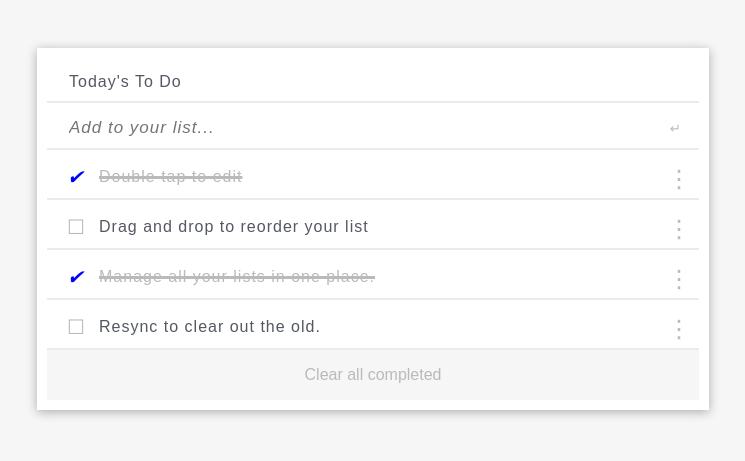
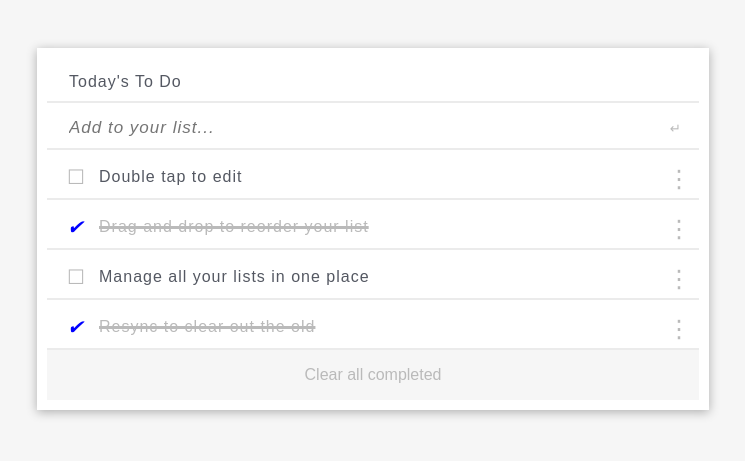
Before and after one commit to osmanwako/Todoliststructure, a website built with webpack: page src/index.html in a window 1280 px wide. Shown: the whole page, without its empty margins (267-1012 px from the left). Built offline with nearby package versions, Linux system fonts and the light colour scheme.

Commit message:
add list dynamically from array

```diff
--- a/src/assets/js/dom-elements.js
+++ b/src/assets/js/dom-elements.js
@@ -1,6 +1,53 @@
-const btncheckbox = document.querySelectorAll('.btn-checkbox');
-// export const btntrash = document.querySelectorAll('.button-trash');
-// export const btndrag = document.querySelectorAll('.button-drag');
-// export const partodo = document.querySelectorAll('.par-todo');
-// export default btncheckbox;
-export default btncheckbox;
+import showcheckbox from './event-listener.js';
+
+export const btnclear = document.getElementById('cleartodolist');
+export const stack = document.getElementById('todolistid');
+
+export const divunchecked = () => {
+  const div = document.createElement('div');
+  div.className = 'row show-unchecked';
+  return div;
+};
+
+export const divchecked = () => {
+  const div = document.createElement('div');
+  div.className = 'row show-checked';
+  return div;
+};
+
+export const btnchecked = () => {
+  const btn = document.createElement('button');
+  btn.className = 'row-button button-checked btn-checkbox';
+  btn.innerHTML = '&#10004;';
+  btn.addEventListener('click', showcheckbox);
+  return btn;
+};
+
+export const btnunchecked = () => {
+  const btn = document.createElement('button');
+  btn.className = 'row-button button-unchecked btn-checkbox';
+  btn.innerHTML = '&#9744;';
+  btn.addEventListener('click', showcheckbox);
+  return btn;
+};
+
+export const ptodo = () => {
+  const par = document.createElement('p');
+  par.className = 'row-par par-todo';
+  par.contenteditable = 'true';
+  return par;
+};
+
+export const btntrash = () => {
+  const btn = document.createElement('button');
+  btn.className = 'row-button button-trash';
+  btn.innerHTML = '<span class="material-icons">&#xe872;</span>';
+  return btn;
+};
+
+export const btndarg = () => {
+  const btn = document.createElement('button');
+  btn.className = 'row-button button-drag';
+  btn.innerHTML = '<span class="material-icons">&#8942;</span>';
+  return btn;
+};
--- a/src/assets/js/event-listener.js
+++ b/src/assets/js/event-listener.js
@@ -1,14 +1,6 @@
-import btncheckbox from './dom-elements.js';
-
-const checkboxlist = (event) => {
+const showcheckbox = (event) => {
   const parent = event.target.parentElement;
   parent.classList.toggle('show-unchecked');
   parent.classList.toggle('show-checked');
 };
-
-const getcheckbox = () => {
-  btncheckbox.forEach((element) => {
-    element.addEventListener('click', checkboxlist);
-  });
-};
-export default getcheckbox;
+export default showcheckbox;
--- /dev/null
+++ b/src/assets/js/local_stroge.js
@@ -0,0 +1,52 @@
+import {
+  btnclear,
+  stack,
+  btnchecked,
+  btnunchecked,
+  ptodo,
+  btndarg,
+  btntrash,
+  divunchecked,
+  divchecked,
+} from './dom-elements.js';
+
+const lists = [
+  {
+    order: 1,
+    task: 'Double tap to edit',
+    status: 0,
+  },
+  {
+    order: 2,
+    task: 'Drag and drop to reorder your list',
+    status: 1,
+  },
+  {
+    order: 3,
+    task: 'Manage all your lists in one place',
+    status: 0,
+  },
+  {
+    order: 4,
+    task: 'Resync to clear out the old',
+    status: 1,
+  },
+];
+
+const createlist = () => {
+  lists.forEach((list) => {
+    const p = ptodo();
+    p.textContent = list.task;
+    p.setAttribute('contenteditable', true);
+    if (list.status) {
+      const div = divchecked();
+      div.append(btnchecked(), btnunchecked(), p, btntrash(), btndarg());
+      stack.insertBefore(div, btnclear);
+    } else {
+      const div = divunchecked();
+      div.append(btnchecked(), btnunchecked(), p, btntrash(), btndarg());
+      stack.insertBefore(div, btnclear);
+    }
+  });
+};
+export default createlist;
--- a/src/index.html
+++ b/src/index.html
@@ -17,7 +17,7 @@
   </head>
   <body>
     <main class="main">
-      <section class="container">
+      <section class="container" id="todolistid">
         <div class="row">
           <p class="row-par par-title">Today's To Do</p>
           <button class="row-button button-reload">
@@ -37,76 +37,7 @@
             <span class="checkbox-icon">&#8629;</span>
           </button>
         </div>
-        <div class="row show-checked">
-          <button class="row-button button-checked btn-checkbox">
-            &#10004;
-          </button>
-          <button class="row-button button-unchecked btn-checkbox">
-            &#9744;
-          </button>
-          <p class="row-par par-todo" contenteditable="true">
-            Double tap to edit
-          </p>
-          <button class="row-button button-trash">
-            <span class="material-icons">&#xe872;</span>
-          </button>
-          <button class="row-button button-drag">
-            <span class="material-icons">&#8942;</span>
-          </button>
-        </div>
-        <div class="row show-unchecked">
-          <button class="row-button button-checked btn-checkbox">
-            &#10004;
-          </button>
-          <button class="row-button button-unchecked btn-checkbox">
-            &#9744;
-          </button>
-          <p class="row-par par-todo" contenteditable="true">
-            Drag and drop to reorder your list
-          </p>
-          <button class="row-button button-trash">
-            <span class="material-icons">&#xe872;</span>
-          </button>
-          <button class="row-button button-drag">
-            <span class="material-icons">&#8942;</span>
-          </button>
-        </div>
-        <div class="row show-checked">
-          <button class="row-button button-checked btn-checkbox">
-            &#10004;
-          </button>
-          <button class="row-button button-unchecked btn-checkbox">
-            &#9744;
-          </button>
-          <p class="row-par par-todo" contenteditable="true">
-            Manage all your lists in one place.
-          </p>
-          <button class="row-button button-trash">
-            <span class="material-icons">&#xe872;</span>
-          </button>
-          <button class="row-button button-drag">
-            <span class="material-icons">&#8942;</span>
-          </button>
-        </div>
-        <div class="row show-unchecked">
-          <button class="row-button button-checked btn-checkbox">
-            &#10004;
-          </button>
-          <button class="row-button button-unchecked btn-checkbox">
-            &#9744;
-          </button>
-          <p class="row-par par-todo" contenteditable="true">
-            Resync to clear out the old.
-          </p>
-          <button class="row-button button-trash" onclick="alert('here')">
-            <span class="material-icons">&#xe872;</span>
-          </button>
-          <button class="row-button button-drag">
-            <span class="material-icons">&#8942;</span>
-          </button>
-        </div>
-        <div id="todo-list-stack"></div>
-        <button class="clear-completed">Clear all completed</button>
+         <button class="clear-completed" id="cleartodolist">Clear all completed</button>
       </section>
     </main>
   </body>
--- a/src/index.js
+++ b/src/index.js
@@ -1,7 +1,7 @@
 import './assets/css/style.css';
-import getcheckbox from './assets/js/event-listener.js';
+import createlist from './assets/js/local_stroge.js';
 
 const start = () => {
-  getcheckbox();
+  createlist();
 };
 start();
```
